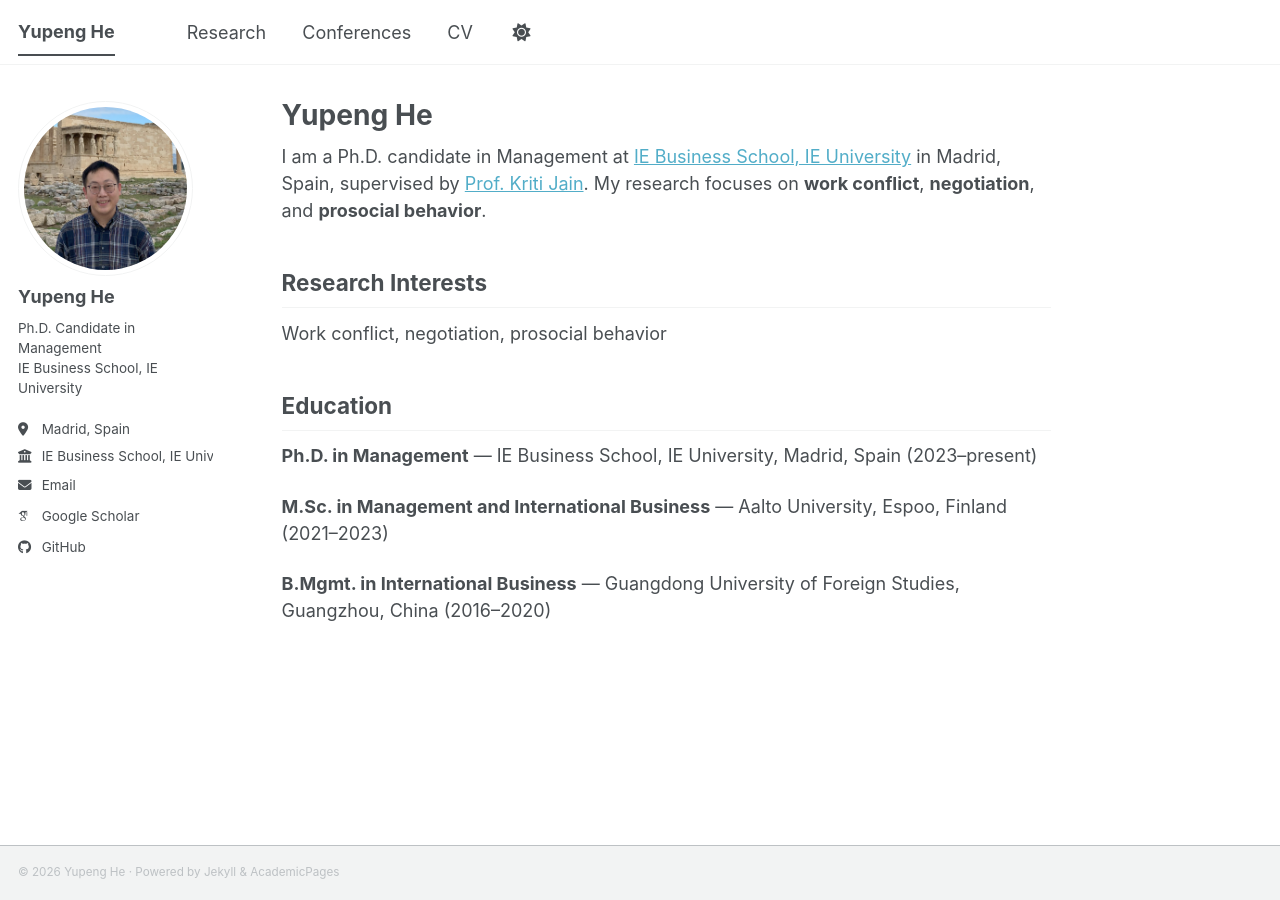
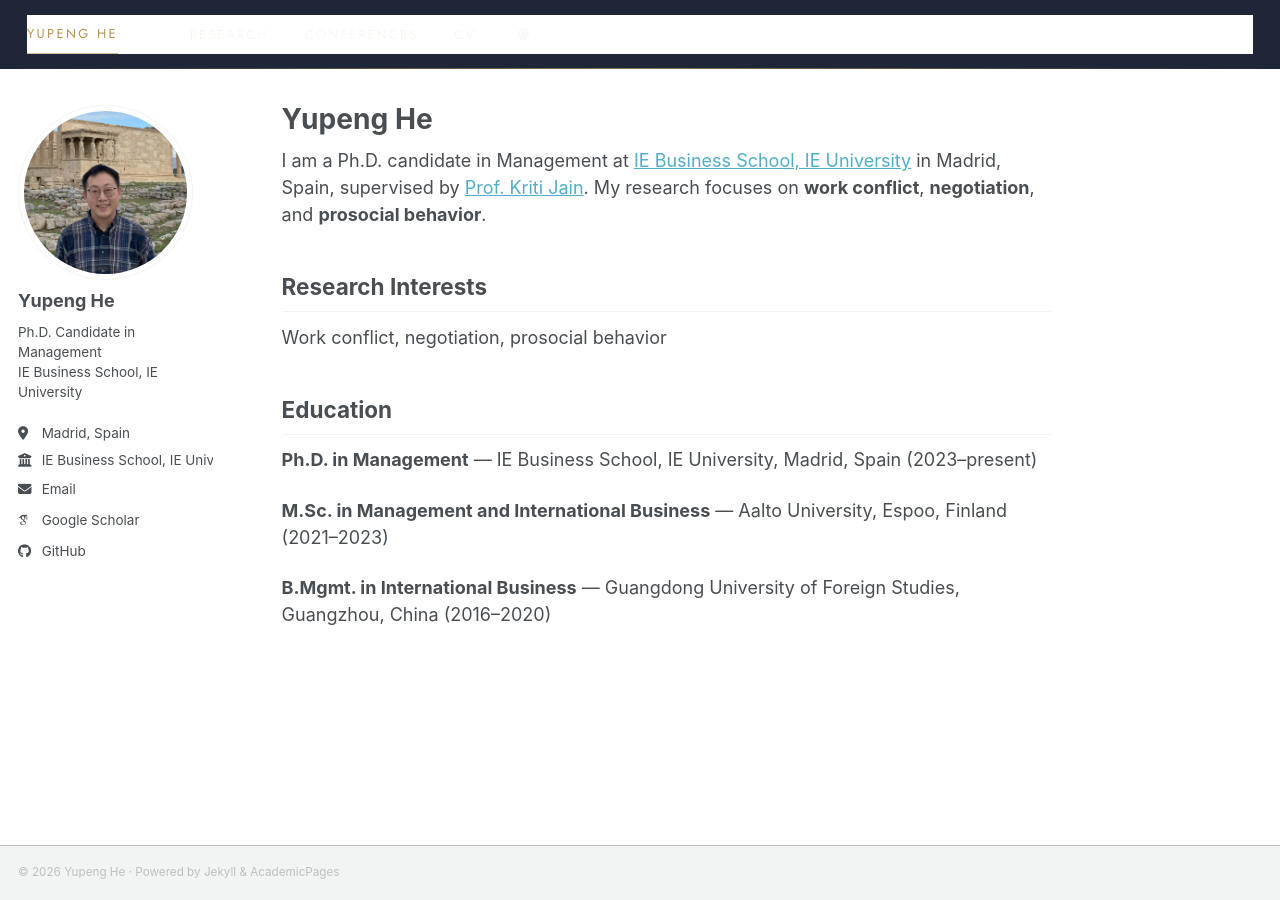
Before and after one commit to Yupeng77/Yupeng77.github.io, a Jekyll site: the page built from _pages/about.md, in a window 1280 px wide. Built offline with Jekyll 4.4.1, drawn with Linux system fonts in a browser that asks for light colours; some web fonts are replaced; a script bundle is joined from its source files by our own code; library files that are not in the unit come from our copies.

Commit message:
Redesign masthead: dark slate bar, serif name, gold accent nav

```diff
--- a/_includes/head/custom.html
+++ b/_includes/head/custom.html
@@ -12,6 +12,119 @@
 <link rel="icon" type="image/png" href="{{ base_path }}/images/favicon-192x192.png" sizes="192x192"/>
 <link rel="manifest" href="{{ base_path }}/images/manifest.json"/>
 <link rel="icon" href="/images/favicon.ico"/>
-<meta name="theme-color" content="#ffffff"/>
+<meta name="theme-color" content="#1e2638"/>
+
+<!-- Masthead fonts -->
+<link rel="preconnect" href="https://fonts.googleapis.com">
+<link rel="preconnect" href="https://fonts.gstatic.com" crossorigin>
+<link href="https://fonts.googleapis.com/css2?family=Cormorant+Garamond:wght@500;600&family=Jost:wght@300;400&display=swap" rel="stylesheet">
+
+<!-- Masthead custom styling -->
+<style>
+  /* ── Masthead shell ── */
+  .masthead {
+    background: #1e2638 !important;
+    border-bottom: none !important;
+  }
+
+  /* Gold-gradient hairline at the bottom */
+  .masthead::after {
+    height: 1px !important;
+    background: linear-gradient(90deg,
+      transparent 0%,
+      rgba(185, 148, 80, 0.25) 20%,
+      rgba(185, 148, 80, 0.7) 50%,
+      rgba(185, 148, 80, 0.25) 80%,
+      transparent 100%) !important;
+  }
+
+  .masthead__inner-wrap {
+    padding: 0.85em 1.5em !important;
+    font-family: 'Jost', sans-serif !important;
+  }
+
+  /* ── Site title "Yupeng He" ── */
+  .masthead__menu-item--lg a {
+    font-family: 'Cormorant Garamond', Georgia, serif !important;
+    font-size: 1.45em !important;
+    font-weight: 600 !important;
+    letter-spacing: 0.03em !important;
+    color: #f0ebe0 !important;
+    border-bottom: none !important;
+  }
+
+  .masthead__menu-item--lg a:hover {
+    color: #f0ebe0 !important;
+  }
+
+  /* ── Nav links ── */
+  .masthead__menu-item a {
+    font-family: 'Jost', sans-serif !important;
+    font-size: 0.72em !important;
+    font-weight: 300 !important;
+    letter-spacing: 0.18em !important;
+    text-transform: uppercase !important;
+    color: rgba(240, 235, 224, 0.6) !important;
+    transition: color 0.2s ease !important;
+    border-bottom: none !important;
+  }
+
+  .masthead__menu-item a:hover {
+    color: #b99450 !important;
+  }
+
+  /* ── Active page ── */
+  .masthead__menu-item.selected a {
+    color: #b99450 !important;
+    font-weight: 400 !important;
+    border-bottom: 1px solid rgba(185, 148, 80, 0.6) !important;
+    pointer-events: none;
+    cursor: default;
+  }
+
+  .masthead__menu-item.selected a:hover {
+    color: #b99450 !important;
+    border-bottom: 1px solid rgba(185, 148, 80, 0.6) !important;
+  }
+
+  /* ── Theme toggle icon ── */
+  #theme-toggle a {
+    color: rgba(240, 235, 224, 0.35) !important;
+    transition: color 0.2s ease !important;
+  }
+
+  #theme-toggle a:hover {
+    color: #b99450 !important;
+  }
+
+  /* ── Mobile hamburger button ── */
+  .greedy-nav button {
+    background: transparent !important;
+  }
+
+  .navicon,
+  .navicon::before,
+  .navicon::after {
+    background: rgba(240, 235, 224, 0.7) !important;
+  }
+
+  /* ── Mobile dropdown ── */
+  .greedy-nav .hidden-links {
+    background: #1e2638 !important;
+    border: 1px solid rgba(185, 148, 80, 0.2) !important;
+  }
+
+  .hidden-links .masthead__menu-item {
+    background: #1e2638 !important;
+  }
+
+  .hidden-links .masthead__menu-item a {
+    color: rgba(240, 235, 224, 0.6) !important;
+  }
+
+  .hidden-links .masthead__menu-item a:hover {
+    color: #b99450 !important;
+  }
+</style>
 
 <!-- end custom head snippets -->
```
